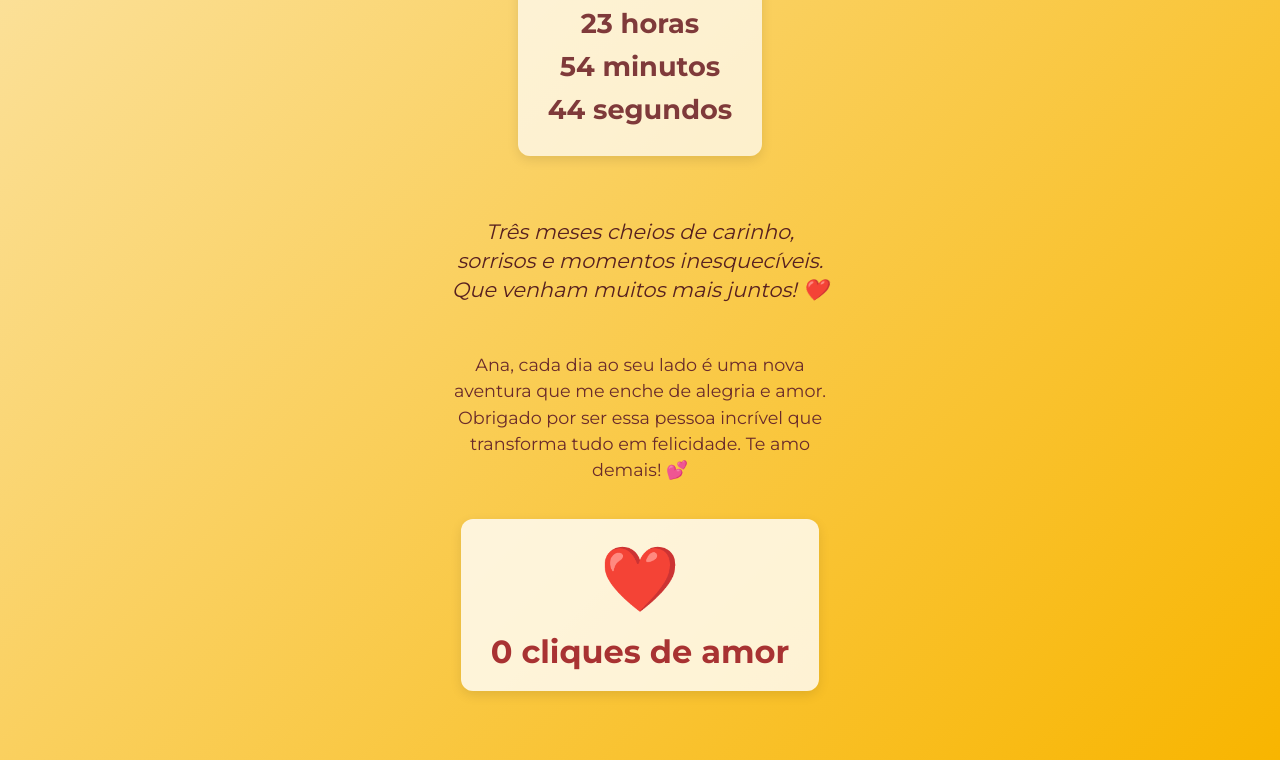
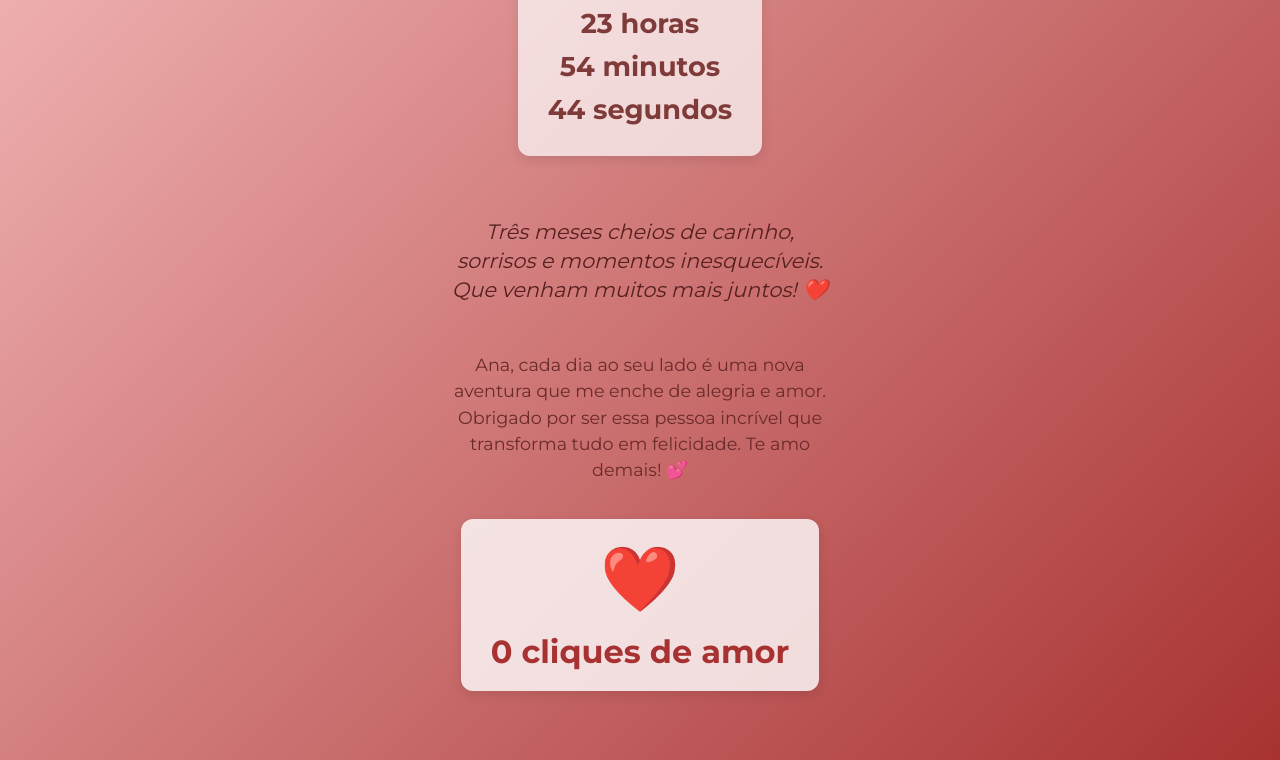
Before and after one commit to Gustaxxss/3meses, a plain HTML site: page index.html in a window 1280 px wide. Shown: the part 485-1245 px from the top of the page. Drawn offline with Linux system fonts and the light colour scheme.

Commit message:
Update index.html

```diff
--- a/index.html
+++ b/index.html
@@ -7,7 +7,7 @@
   <link href="https://fonts.googleapis.com/css2?family=Great+Vibes&family=Montserrat:wght@400;700&display=swap" rel="stylesheet" />
   <style>
     body {
-      background: linear-gradient(135deg, #fceabb, #f8b500);
+      background: linear-gradient(135deg, #ffcccc, #a83232);
       font-family: 'Montserrat', sans-serif;
       color: #4a2c2a;
       margin: 0;
```
